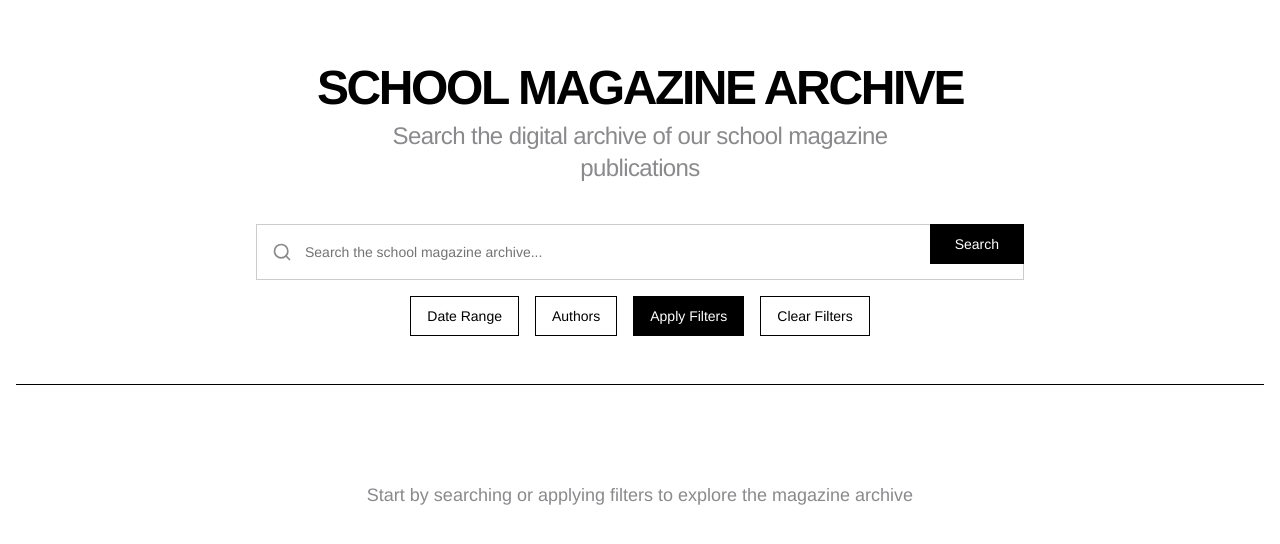
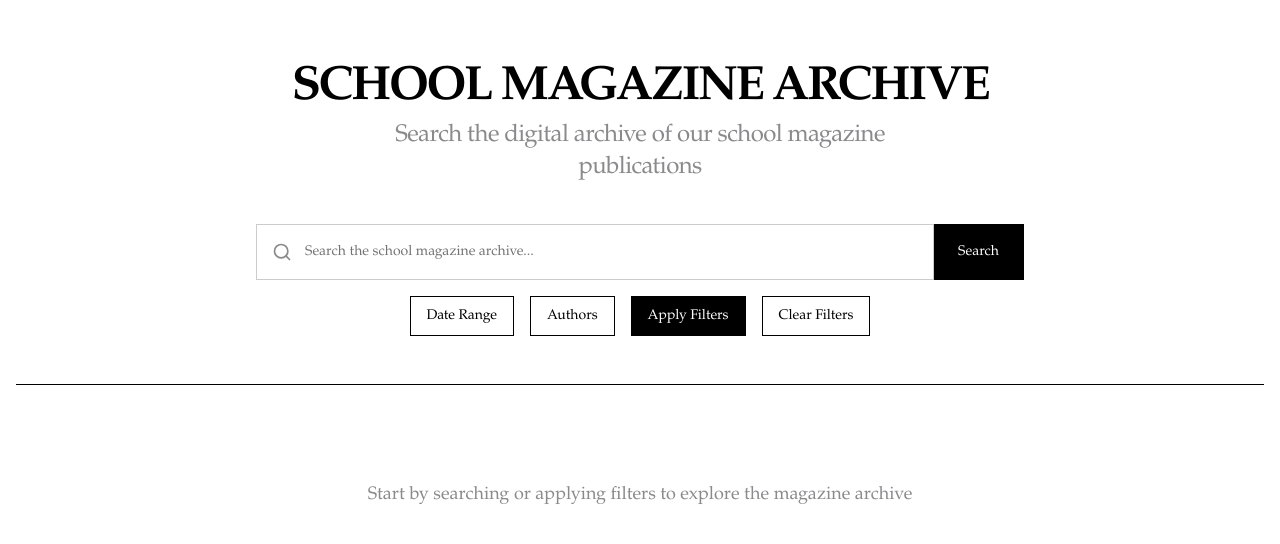
Before and after one commit to skylarrwang/new-journal-archive, a React (Vite) app: page / in a window 1280 px wide. Shown: the top 544 px of the page. Built offline with nearby package versions, Linux system fonts and the light colour scheme.

Commit message:
feat: Improve search and RAG results
- Changed font to URW-Garamond.
- Adjusted search button height.
- Added animation to RAG result generation.

```diff
--- a/src/components/LoadingState.tsx
+++ b/src/components/LoadingState.tsx
@@ -4,18 +4,36 @@ import { Skeleton } from "@/components/ui/skeleton";
 
 const LoadingState: React.FC = () => {
   return (
-    <div className="space-y-4">
-      <Skeleton className="w-3/4 h-6" />
-      <Skeleton className="w-full h-[200px]" />
-      <div className="space-y-2">
-        <Skeleton className="w-1/2 h-4" />
-        <div className="space-y-3">
-          <div>
-            <Skeleton className="w-full h-[100px]" />
-          </div>
-          <div>
-            <Skeleton className="w-full h-[100px]" />
-          </div>
+    <div className="space-y-6 animate-pulse-slow">
+      <div className="flex items-center space-x-2">
+        <div className="h-12 w-12 rounded-full bg-avant-light-gray animate-pulse"></div>
+        <div className="space-y-2 flex-1">
+          <Skeleton className="w-3/4 h-6" />
+          <Skeleton className="w-1/2 h-4" />
+        </div>
+      </div>
+
+      <div className="border-l-4 border-avant-black pl-4 py-3">
+        <Skeleton className="w-full h-[120px]" />
+      </div>
+
+      <div className="space-y-4">
+        <Skeleton className="w-3/4 h-5" />
+        <div className="space-y-2">
+          <Skeleton className="w-full h-4" />
+          <Skeleton className="w-full h-4" />
+          <Skeleton className="w-5/6 h-4" />
+        </div>
+      </div>
+
+      <div className="pt-4">
+        <div className="flex items-center justify-between mb-2">
+          <Skeleton className="w-1/3 h-5" />
+          <Skeleton className="w-1/4 h-5" />
+        </div>
+        <div className="grid grid-cols-2 gap-3">
+          <Skeleton className="w-full h-[80px]" />
+          <Skeleton className="w-full h-[80px]" />
         </div>
       </div>
     </div>
--- a/src/components/SearchBox.tsx
+++ b/src/components/SearchBox.tsx
@@ -18,9 +18,10 @@ const SearchBox: React.FC<SearchBoxProps> = ({ onSearch }) => {
 
   return (
     <form onSubmit={handleSubmit} className="w-full max-w-3xl mx-auto">
-      <div className="relative">
+      <div className="relative flex items-center">
+        <div className="relative flex-grow">
           <Input
-          className="avant-input w-full h-14 text-lg pl-12"
+            className="avant-input w-full h-14 text-lg pl-12 font-sans"
             placeholder="Search the school magazine archive..."
             value={query}
             onChange={(e) => setQuery(e.target.value)}
@@ -28,9 +29,10 @@ const SearchBox: React.FC<SearchBoxProps> = ({ onSearch }) => {
           <div className="absolute inset-y-0 left-0 flex items-center pl-4 pointer-events-none">
             <Search className="w-5 h-5 text-avant-medium-gray" />
           </div>
+        </div>
         <Button
           type="submit"
-          className="avant-btn absolute right-0 inset-y-0 px-6"
+          className="avant-btn h-14 px-6 ml-[-1px]"
         >
           Search
         </Button>
--- a/src/index.css
+++ b/src/index.css
@@ -1,3 +1,5 @@
+
+@import url('https://fonts.googleapis.com/css2?family=EB+Garamond:wght@400;500;600;700&display=swap');
 
 @tailwind base;
 @tailwind components;
--- a/src/pages/Index.tsx
+++ b/src/pages/Index.tsx
@@ -106,16 +106,29 @@ const Index = () => {
           <div className="grid grid-cols-1 lg:grid-cols-2 gap-8 pb-16">
             {/* Left Column: Results */}
             <div className="space-y-6">
-              <h2 className="avant-subheading">Results</h2>
+              <h2 className="avant-subheading flex items-center">
+                <span>Results</span>
+                {isLoading && (
+                  <span className="ml-2 inline-flex items-center text-avant-medium-gray animate-pulse-slow">
+                    <span className="ml-2 text-sm">Generating response...</span>
+                  </span>
+                )}
+              </h2>
 
               {isLoading ? (
-                <LoadingState />
+                <div className="animate-fade-in">
+                  <LoadingState />
+                </div>
               ) : ragResponse ? (
-                <RAGResults response={ragResponse} onSelectDocument={handleSelectDocument} />
+                <div className="animate-fade-in">
+                  <RAGResults response={ragResponse} onSelectDocument={handleSelectDocument} />
+                </div>
               ) : documents.length > 0 ? (
-                <DocumentList documents={documents} onSelectDocument={handleSelectDocument} />
+                <div className="animate-fade-in">
+                  <DocumentList documents={documents} onSelectDocument={handleSelectDocument} />
+                </div>
               ) : (
-                <div className="text-center py-12">
+                <div className="text-center py-12 animate-fade-in">
                   <p className="text-avant-medium-gray">No results found</p>
                 </div>
               )}
--- a/tailwind.config.ts
+++ b/tailwind.config.ts
@@ -1,4 +1,3 @@
-
 import type { Config } from "tailwindcss";
 
 export default {
@@ -68,21 +67,13 @@ export default {
 				sm: 'calc(var(--radius) - 4px)'
 			},
 			keyframes: {
-				'accordion-down': {
-					from: {
-						height: '0'
-					},
-					to: {
-						height: 'var(--radix-accordion-content-height)'
-					}
+				"accordion-down": {
+					from: { height: '0' },
+					to: { height: 'var(--radix-accordion-content-height)' },
 				},
-				'accordion-up': {
-					from: {
-						height: 'var(--radix-accordion-content-height)'
-					},
-					to: {
-						height: '0'
-					}
+				"accordion-up": {
+					from: { height: 'var(--radix-accordion-content-height)' },
+					to: { height: '0' },
 				},
 				fadeIn: {
 					'0%': { opacity: '0' },
@@ -92,15 +83,20 @@ export default {
 					'0%': { transform: 'translateY(20px)', opacity: '0' },
 					'100%': { transform: 'translateY(0)', opacity: '1' }
 				},
+				pulse: {
+					'0%, 100%': { opacity: '1' },
+					'50%': { opacity: '0.5' }
+				},
 			},
 			animation: {
-				'accordion-down': 'accordion-down 0.2s ease-out',
-				'accordion-up': 'accordion-up 0.2s ease-out',
-				'fade-in': 'fadeIn 0.3s ease-in-out',
-				'slide-in': 'slideIn 0.4s ease-out'
+				"accordion-down": "accordion-down 0.2s ease-out",
+				"accordion-up": "accordion-up 0.2s ease-out",
+				"fade-in": "fadeIn 0.3s ease-in-out",
+				"slide-in": "slideIn 0.4s ease-out",
+				"pulse-slow": "pulse 2s infinite ease-in-out"
 			},
 			fontFamily: {
-				sans: ['Helvetica', 'Arial', 'sans-serif'],
+				sans: ['URW-Garamond', 'Garamond', 'serif'],
 			}
 		}
 	},
```
Lines whose indentation alone changed are shown as unchanged.
